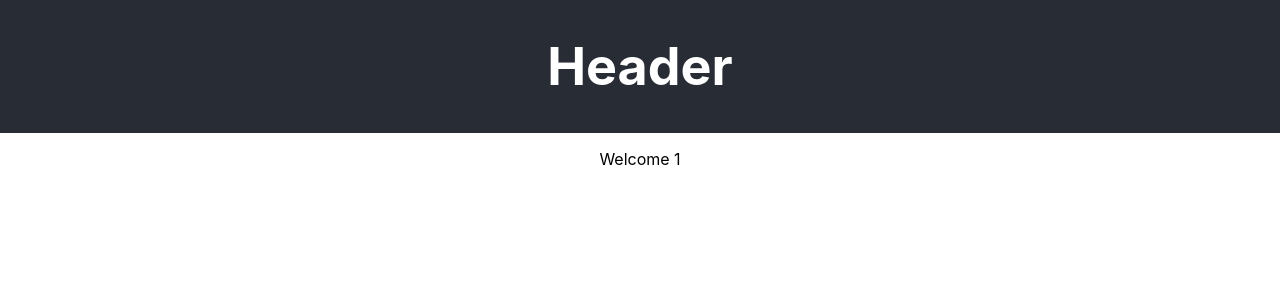
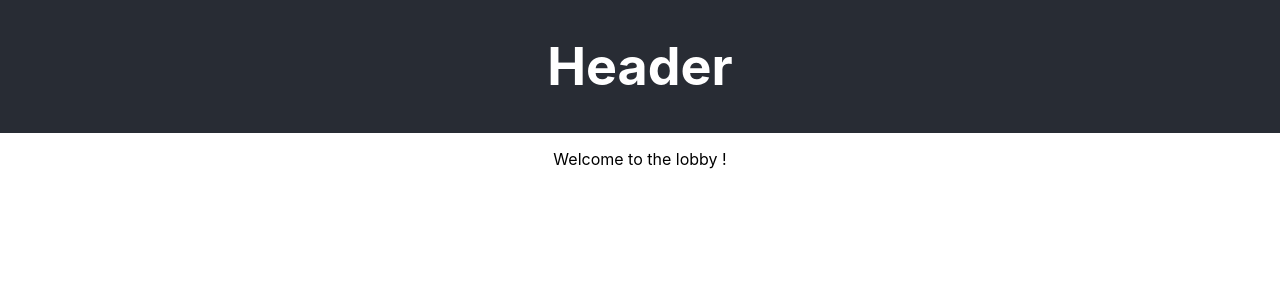
Before and after one commit to OkapalDominic/coop_text_adventure, a React (Create React App) app: page /lobby/1 in a window 1280 px wide. Shown: the top 300 px of the page. Built offline with nearby package versions, Linux system fonts and the light colour scheme; no server answers.

Commit message:
Initial changes

```diff
--- a/src/App.tsx
+++ b/src/App.tsx
@@ -18,7 +18,7 @@ const App: React.FC = () => {
                 <Switch>
                     <Route exact={true} path="/" component={LoginPage} />
                     <Route path="/login" component={LoginPage} />
-                    <Route path="/lobby/:username" component={LobbyPage} />
+                    <Route path="/lobby" component={LobbyPage} />
                 </Switch>
             </div>
         </BrowserRouter>
--- a/src/api_objects/login_api.tsx
+++ b/src/api_objects/login_api.tsx
@@ -1,7 +1,10 @@
-export interface LoginRequest {
-    username: string;
+export class LoginRequest {
+    username: string = '';
+    sessionKey?: string;
 }
 
 export interface LoginResponse {
     success: boolean;
+    sessionKey: string;
+    username: string;
 }
--- a/src/components/api.tsx
+++ b/src/components/api.tsx
@@ -2,7 +2,7 @@ import openSocket from 'socket.io-client';
 
 import { LoginRequest, LoginResponse } from '../api_objects/login_api';
 
-const socket = openSocket('http://localhost:7777');
+const socket: SocketIOClient.Socket = openSocket('http://localhost:7777');
 
 function afterLogin(res: LoginResponse, cb: (res: LoginResponse) => void): void {
     socket.removeListener('login');
--- a/src/pages/lobby.tsx
+++ b/src/pages/lobby.tsx
@@ -20,15 +20,16 @@ class LobbyPage extends React.Component<Props, State> {
     }
 
     componentDidMount() {
-        this.setState({
-            username: this.props.match.params.username
-        });
+        // this.setState({
+        //     username: this.props.match.params.username
+        // });
     }
 
     render() {
+        let username: string = sessionStorage.getItem('username') || '';
         return (
             <p>
-                Welcome {this.state.username}
+                Welcome to the lobby {username}!
             </p>
         );
     }
--- a/src/pages/login.tsx
+++ b/src/pages/login.tsx
@@ -2,9 +2,9 @@ import * as React from 'react';
 import { login } from '../components/api';
 import { LoginRequest, LoginResponse } from '../api_objects/login_api';
 import { Redirect } from 'react-router';
-import { RouteProps } from 'react-router-dom';
+import { RouteComponentProps } from 'react-router-dom';
 
-type Props = RouteProps;
+type Props = RouteComponentProps;
 
 interface State {
     username?: string;
@@ -34,9 +34,12 @@ class LoginPage extends React.Component<Props, State> {
 
     onLogin(res: LoginResponse): void {
         if (res.success) {
-            this.setState({
-                toLobby: true
-            });
+            sessionStorage.setItem('sessionKey', res.sessionKey);
+            sessionStorage.setItem('username', res.username);
+            this.props.history.push('/lobby');
+            // this.setState({
+            //     toLobby: true
+            // });
         } else {
             this.setState({
                 error: {
@@ -54,7 +57,11 @@ class LoginPage extends React.Component<Props, State> {
     }
 
     handleBegin(/*event: React.MouseEvent*/) {
-        let req: LoginRequest = { username: this.state.username || '' };
+        let req: LoginRequest = new LoginRequest();
+        req.username = this.state.username || '';
+        if(sessionStorage.getItem('sessionKey') !== undefined) {
+            req.sessionKey = sessionStorage.getItem('sessionKey') || '';
+        }
         login(req, this.onLogin);
     }
 
```
